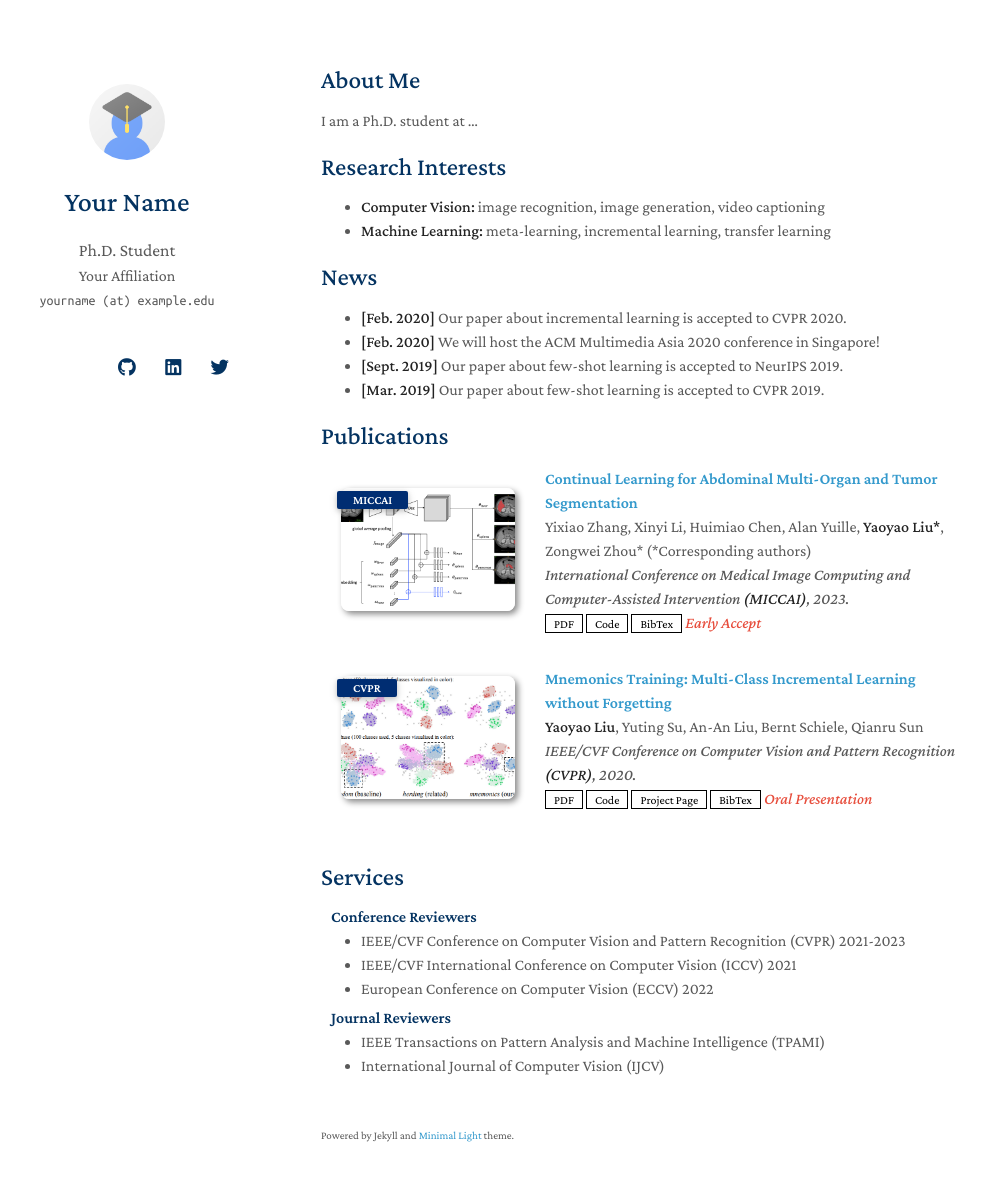
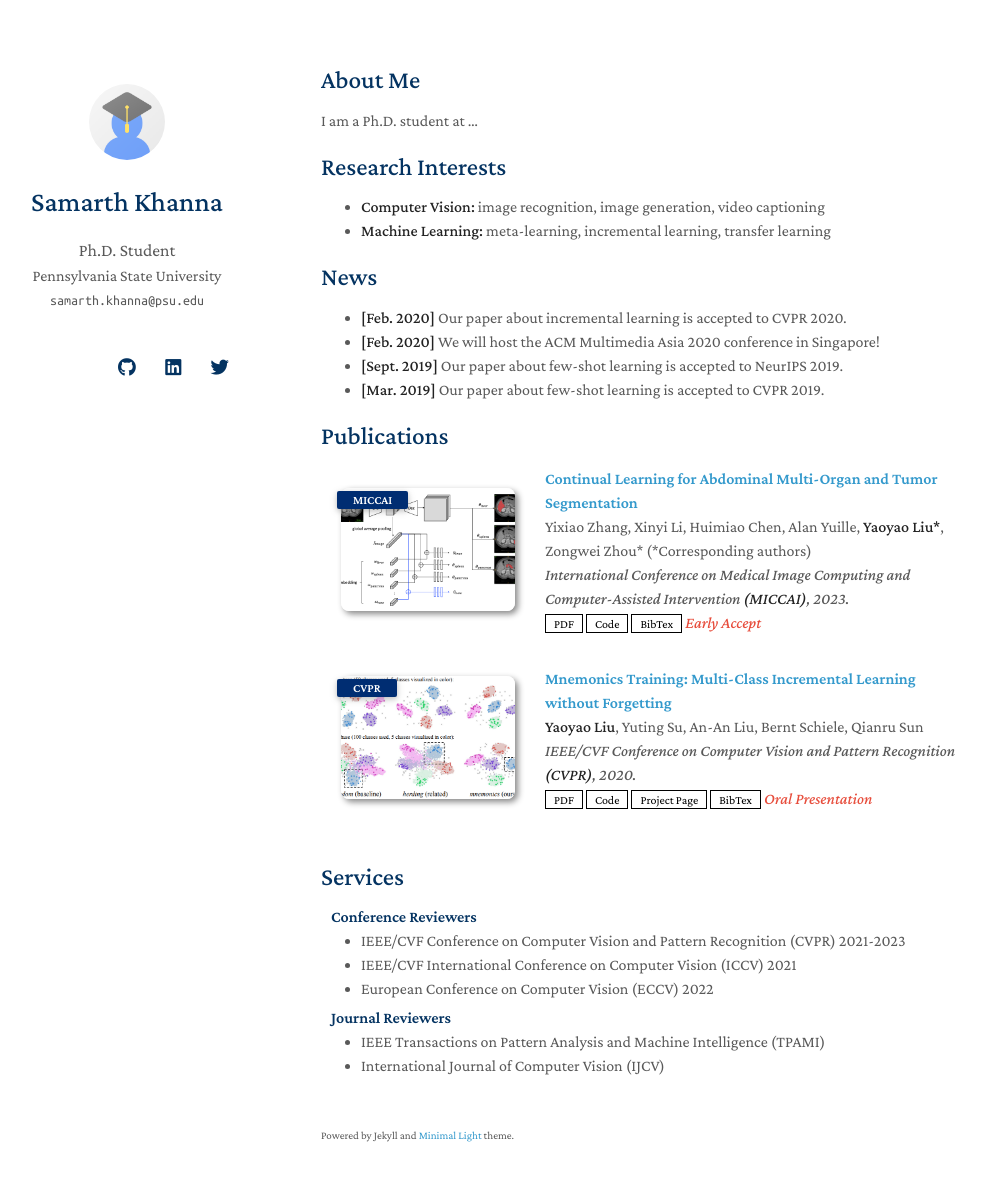
Before and after one commit to SamarthKhanna/SamarthKhanna.github.io, a Jekyll site: the page built from index.md, in a window 1280 px wide and 1216 px high. Shown: the top 1181 px of the window, without its empty margins (149-1135 px from the left). Built offline with Jekyll 4.4.1, drawn with Linux system fonts in a browser that asks for light colours; nearby versions of some CDN libraries; a style sheet for code colours, icons or effects is not loaded; our own code applies the rules of GitHub Pages for plain Markdown files.

Commit message:
Initial changes

```diff
--- a/_config.yml
+++ b/_config.yml
@@ -1,22 +1,22 @@
 # Basic Information
-title: Your Name
+title: Samarth Khanna
 position: Ph.D. Student
-affiliation: Your Affiliation
-email: yourname (at) example.edu
+affiliation: Pennsylvania State University
+email: samarth.khanna@psu.edu
 
 # Search Engine Optimization (SEO)
 # The following information is used to improve the website traffic from search engines, e.g., Google.
-keywords: minimal light
+keywords: Algorithms, Computational Social Choice, Multi-agent interactions, Game Theory
 description: The Minimal Light is a simple and elegant jekyll theme for academic personal homepage.
 canonical: https://minimal-light-theme.yliu.me/
 
 # Links
 # If you don't need one of them, you may delete the corresponding line.
-google_scholar: https://scholar.google.com/
-cv_link: assets/files/curriculum_vitae.pdf
-github_link: https://github.com/
-linkedin: https://www.linkedin.com/
-twitter: https://twitter.com/
+google_scholar: https://scholar.google.com/citations?view_op=list_works&hl=en&authuser=2&user=UINw23UAAAAJ
+cv_link: https://drive.google.com/file/d/1HkFgHsC_2PqII35RPKkXoHJU-pW1aDab/view?usp=sharing
+github_link: https://github.com/SamarthKhanna
+linkedin: https://www.linkedin.com/in/samarth-khanna-974148116/
+twitter: https://twitter.com/samarthkhanna98
 
 # Images (e.g., your profile picture and your website's favicon)
 # "favicon" and "favicon_dark" are used for the light and dark modes, respectively.
```
